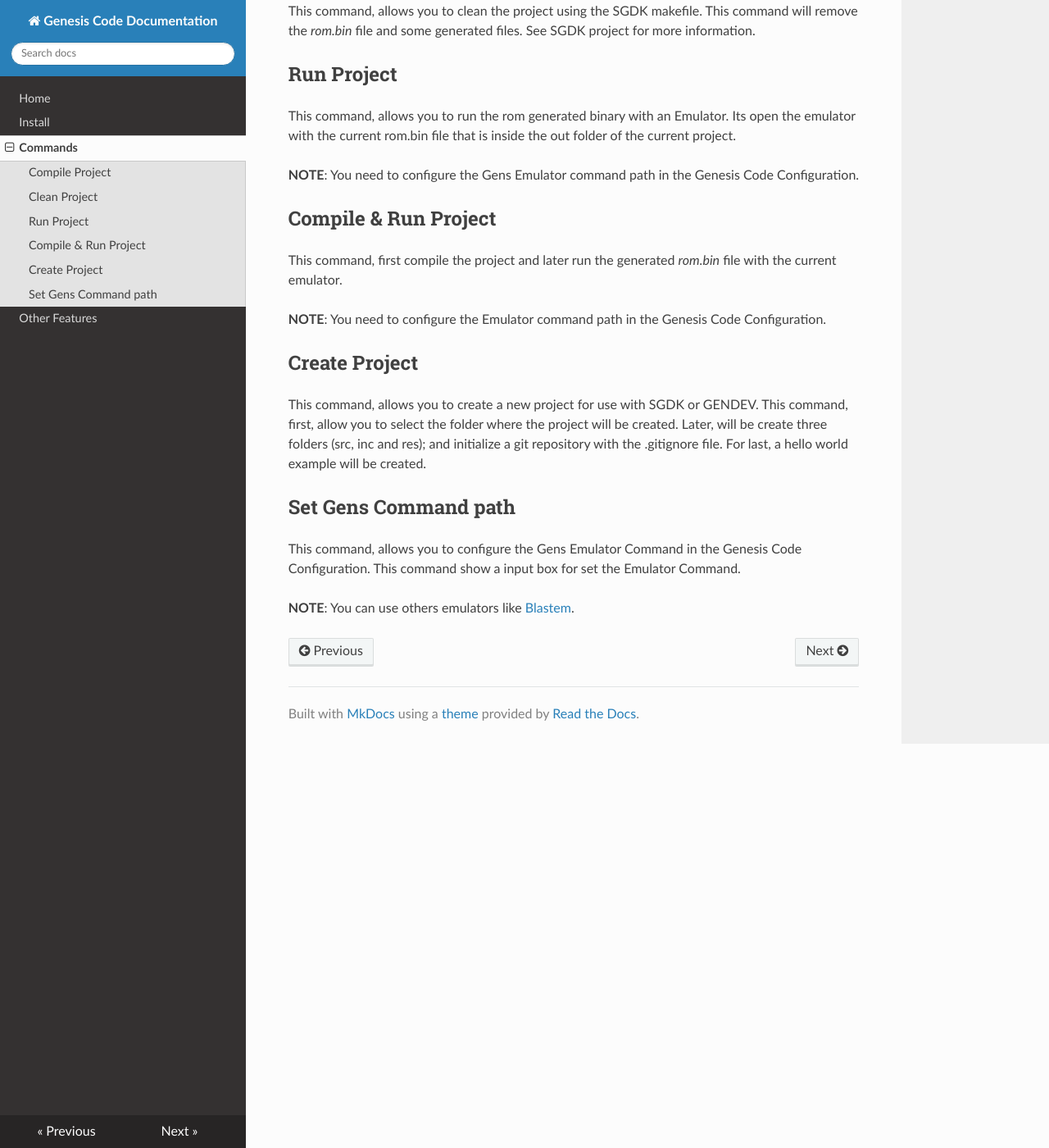
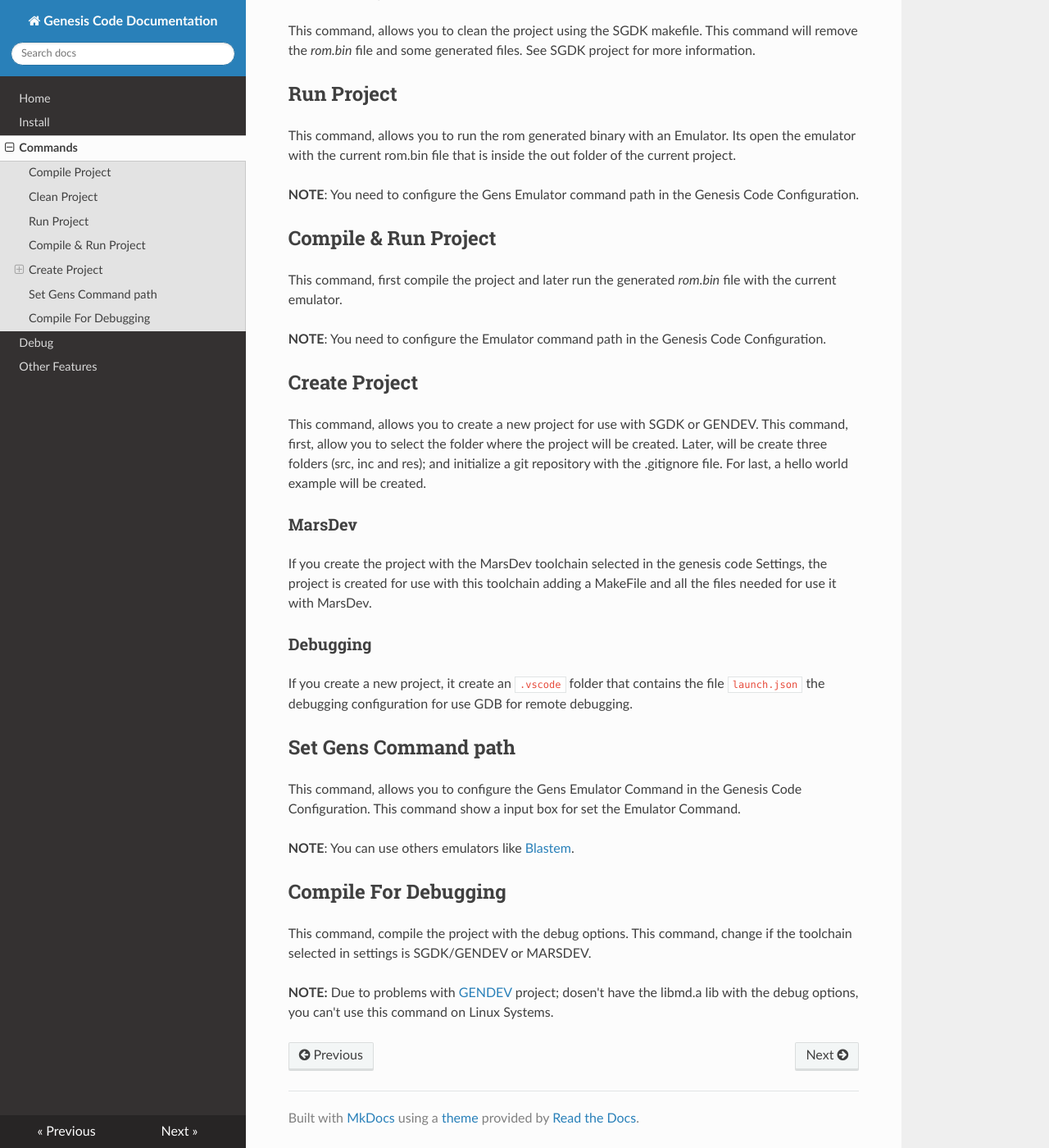
Before and after one commit to zerasul/genesis-code-docs, an MkDocs documentation site: the page built from docs/commands.md, in a window 1280 px wide and 1400 px high, scrolled down 630 px. Shown: the whole window at 82% size. Built offline with MkDocs 1.6.1, drawn with Linux system fonts in a browser that asks for light colours; nearby versions of some CDN libraries; some of the changed text lies outside the part shown.

Commit message:
updating genesis code documentation for v1.2.0

````diff
--- a/docs/commands.md
+++ b/docs/commands.md
@@ -8,6 +8,7 @@ Genesis Code provides the next commands:
 * Compile & Run Project.
 * Create Project.
 * Set Gens Command path.
+* Compile for Debugging.
 
 **NOTE**: All the commands start with "Genesis Code: ".
 
@@ -35,8 +36,22 @@ This command, first compile the project and later run the generated _rom.bin_ fi
 
 This command, allows you to create a new project for use with SGDK or GENDEV. This command, first, allow you to select the folder where the project will be created. Later, will be create three folders (src, inc and res); and initialize a git repository with the .gitignore file. For last, a hello world example will be created.
 
+### MarsDev
+
+If you create the project with the MarsDev toolchain selected in the genesis code Settings, the project is created for use with this toolchain adding a MakeFile and all the files needed for use it with MarsDev.
+
+### Debugging
+
+If you create a new project, it create an ```.vscode``` folder that contains the file ```launch.json```  the debugging configuration for use GDB for remote debugging.
+
 ## Set Gens Command path
 
 This command, allows you to configure the Gens Emulator Command in the Genesis Code Configuration. This command show a input box for set the Emulator Command.
 
 **NOTE**: You can use others emulators like [Blastem](https://www.retrodev.com/blastem/).
+
+## Compile For Debugging
+
+This command, compile the project with the debug options. This command, change if the toolchain selected in settings is SGDK/GENDEV or MARSDEV.
+
+**NOTE:** Due to problems with [GENDEV](https://github.com/kubilus1/gendev) project; dosen't have the libmd.a lib with the debug options, you can't use this command on Linux Systems.
--- a/mkdocs.yml
+++ b/mkdocs.yml
@@ -3,5 +3,6 @@ nav:
   - Home: index.md
   - Install: install.md
   - Commands: commands.md
+  - Debug: debug.md
   - Other Features: otherfeatures.md
 theme: readthedocs
````
Also changed, not shown: docs/debug.md (added, +57 -0 lines), docs/install.md (+8 -0 lines), docs/img/genesiscodeconfigtoolchain.png (added), docs/img/vscodedebug.png (added).
